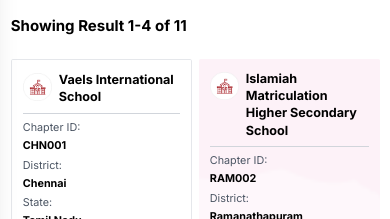
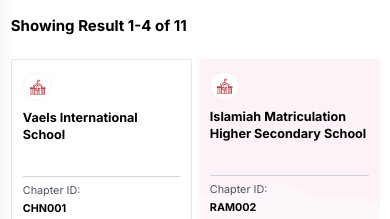
Before and after one commit to Rathees20/Youngvox, a React (Vite) app: page /chapters in a window 390 px wide. Shown: the part 594-813 px from the top of the page. Built offline with nearby package versions, Linux system fonts and the light colour scheme.

Commit message:
Update ChaptersPage.jsx

```diff
--- a/src/components/Chapters/ChaptersPage.jsx
+++ b/src/components/Chapters/ChaptersPage.jsx
@@ -308,7 +308,7 @@
                   <div className="relative z-10 w-full h-full flex flex-col">
                     {/* School Icon and Name Header */}
                     <div className="mb-2 flex-shrink-0">
-                      <div className="flex items-start gap-2">
+                      <div className="flex flex-col sm:flex-row sm:items-start gap-2">
                         <img
                           src={schoolIcon}
                           alt="School icon"
@@ -316,7 +316,12 @@
                         />
                         <h3
                           title={school.name}
-                          className="text-sm sm:text-lg font-bold text-black leading-snug break-words sm:overflow-hidden sm:[display:-webkit-box] sm:[-webkit-line-clamp:2] sm:[-webkit-box-orient:vertical]"
+                          className="text-sm sm:text-lg font-bold text-black leading-snug break-words overflow-hidden min-h-[60px] sm:min-h-[52px]"
+                          style={{
+                            display: '-webkit-box',
+                            WebkitLineClamp: isMobileView ? 3 : 2,
+                            WebkitBoxOrient: 'vertical',
+                          }}
                         >
                           {school.name}
                         </h3>
```
